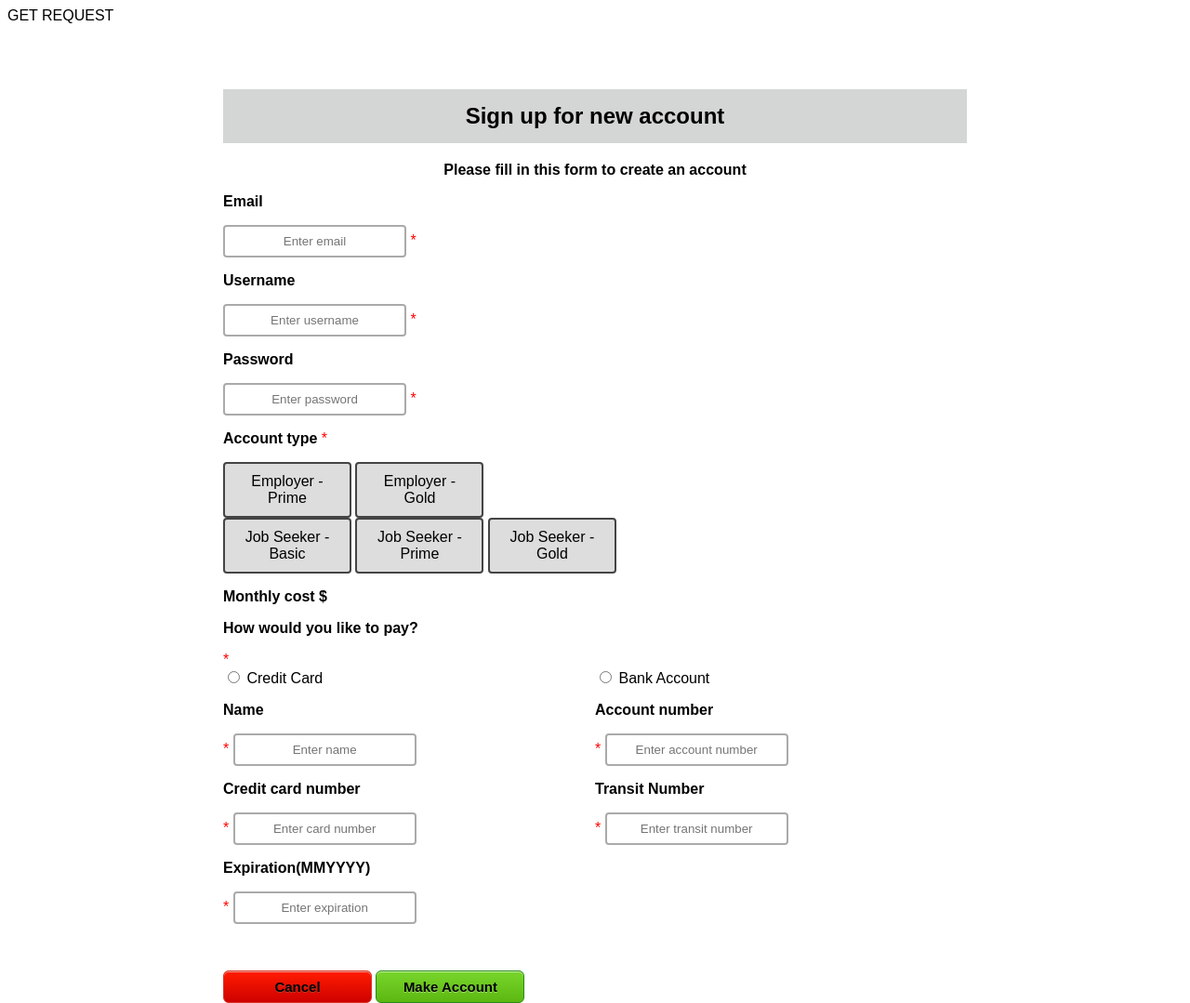
After one commit to OM234/COMP-5531-Main-Project, a PHP site: page /signup.php in a window 1280 px wide. The commit adds this page. Shown: the whole page at 93% size. Run offline with PHP 8.4, Linux system fonts and the light colour scheme.

Commit message:
add php code for input data validation in sign up page.

```diff
--- a/GUI/css/signup.css
+++ b/GUI/css/signup.css
@@ -88,10 +88,10 @@ input[type="password"] {
     background-color: #5cb811;
 }
 
-.make:active {
-    position: relative;
-    top: 770px;
-}
+/*.make:active {*/
+/*    position: relative;*/
+/*    top: 770px;*/
+/*}*/
 
 .cancel {
     width: 160px;
@@ -117,10 +117,10 @@ input[type="password"] {
     background-color: #ce0100;
 }
 
-.cancel:active {
-    position: relative;
-    top: 1px;
-}
+/*.cancel:active {*/
+/*    position: relative;*/
+/*    top: 1px;*/
+/*}*/
 
 .column {
     float: left;
@@ -134,3 +134,35 @@ input[type="password"] {
     clear: both;
     margin-bottom: 50px;
 }
+
+.error {
+    color: #FF0000;
+}
+
+/*input[type=submit] {*/
+/*    width: 160px;*/
+/*    height: 35px;*/
+/*    box-shadow: inset 0px 1px 0px 0px #caefab;*/
+/*    background: linear-gradient(to bottom, #77d42a 5%, #5cb811 100%);*/
+/*    background-color: #77d42a;*/
+/*    border-radius: 6px;*/
+/*    border: 1px solid #268a16;*/
+/*    cursor: pointer;*/
+/*    color: #000000;*/
+/*    font-size: 15px;*/
+/*    font-weight: bold;*/
+/*    padding: 6px 24px;*/
+/*    text-decoration: none;*/
+/*    text-shadow: 0px 1px 0px #aade7c;*/
+/*    bottom: 180px;*/
+/*}*/
+
+/*input[type=submit]:hover {*/
+/*    background: linear-gradient(to bottom, #5cb811 5%, #77d42a 100%);*/
+/*    background-color: #5cb811;*/
+/*}*/
+
+/*input[type=submit]:active {*/
+/*    position: relative;*/
+/*    top: 770px;*/
+/*}*/
--- a/GUI/js/scripts.js
+++ b/GUI/js/scripts.js
@@ -47,7 +47,7 @@ function login() {
 
 function changePrice() {
 
-    var categories = document.getElementsByName('radioSelect');
+    var categories = document.getElementsByName('accountType');
     var category;
 
     for (i = 0; i < categories.length; i++) {
--- /dev/null
+++ b/GUI/signup.php
@@ -0,0 +1,216 @@
+<!DOCTYPE html>
+<html lang="en">
+<head>
+    <meta charset="utf-8">
+    <meta http-equiv="X-UA-Compatible" content="IE=edge">
+    <meta name="description" content="">
+    <meta name="author" content="">
+    <title>Sigh Up</title>
+    <link href="css/signup.css" rel="stylesheet">
+    <script src="js/scripts.js"></script>
+</head>
+<body>
+
+<?php
+// define variables and set to empty values
+$usernameErr = $emailErr = $passwordErr = $accountTypeErr = "";
+$paymentErr = $ccNameErr = $ccNumberErr = $ccExpirationErr = "";
+$baNumberErr = $transitNumberErr = "";
+
+$username = $email = $password = $accountType = "";
+$payment = $ccName = $ccNumber = $ccExpiration = "";
+$baNumber = $transitNumber = "";
+
+// validation
+if ($_SERVER["REQUEST_METHOD"] == "POST") {
+    echo "POST REQUEST";
+    // validate email
+    if (empty($_POST["email"])) {
+        $emailErr = "Email is required";
+    } else {
+        $email = test_input($_POST["email"]);
+        // check if email is valid
+        if (!filter_var($email, FILTER_VALIDATE_EMAIL)) {
+            $emailErr = "Invalid email format";
+        }
+    }
+
+    // validate username
+    if (empty($_POST["username"])) {
+        $usernameErr= "Username is required";
+    } else {
+        $username = test_input($_POST["username"]);
+        // check if username is valid
+        if (!preg_match("/^[a-zA-Z ]*$/",$username)) {
+            $usernameErr = "Only letters and white space allowed";
+        }
+    }
+
+    // validate password
+    if (empty($_POST["password"])) {
+        $passwordErr = "Password is required";
+    } else {
+        $password = trim($_POST["password"]);
+        echo $_POST["password"];
+        if (strlen($password) < 6) {
+            $passwordErr = "Password should have at least 6 characters without space in the beginning and ending";
+        }
+    }
+
+    // validate account type
+    if (empty($_POST["accountType"])) {
+        $accountTypeErr = "Please choose one account type";
+    } else {
+        echo $_POST["accountType"];
+    }
+
+    // validate payment method
+    if (empty($_POST["paymentRadio"])) {
+        $paymentErr = "Please choose one payment method";
+    } else {
+        $payment = $_POST["paymentRadio"];
+        echo $_POST["paymentRadio"];
+    }
+
+    // validate credit card information
+    if ($payment == "creditCard") {
+        if (empty($_POST["ccName"])) {
+            $ccNameErr = "Credit Card Name should not be empty";
+        } else {
+            $ccName = test_input($_POST["ccName"]);
+            // check if ccname is valid
+            if (!preg_match("/^[a-zA-Z ]*$/",$ccName)) {
+                $ccNameErr = "Only letters and white space allowed";
+            }
+        }
+
+        if (empty($_POST["ccNumber"])) {
+            $ccNumberErr = "Credit Card Number should not be emtpy";
+        } else {
+            $ccNumber = test_input($_POST["ccNumber"]);
+            // check if ccNumber is valid
+            if (!preg_match("/^[0-9]*$/", $ccNumber)) {
+                $ccNumberErr = "Only digits allowed";
+            }
+        }
+
+        if (empty($_POST["ccExpiration"])) {
+            $ccExpirationErr = "Credit Expiration Date should not be empty";
+        } else {
+            $ccExpiration = test_input($_POST["ccExpiration"]);
+            if (!preg_match("/^(0[1-9]|1[0-2])20([2-9][0-9])$/", $ccExpiration)) {
+                $ccExpirationErr = "Expiration Date must be formatted as MMYYYY";
+            }
+        }
+    }
+    else if ($payment == "bankAccount") {  // validate bank account information
+        if (empty($_POST["baNumber"])) {
+            $baNumberErr = "Bank Account Number should not be empty";
+        } else {
+            $baNumber = test_input($_POST["baNumber"]);
+        }
+
+        if (empty($_POST["transitNumber"])) {
+            $transitNumberErr = "Transit Number should not be empty";
+        } else {
+            $transitNumber = test_input($_POST["transitNumber"]);
+        }
+    }
+}
+
+
+if ($_SERVER["REQUEST_METHOD"] == "GET") {
+    echo "GET REQUEST";
+}
+
+
+function test_input($data) {
+    $data = trim($data);  // Strip whitespace (or other characters) from the beginning and end of a string
+    $data = stripslashes($data);
+    $data = htmlspecialchars($data);
+    return $data;
+}
+
+?>
+
+
+<div class="form">
+    <h2 class="topBanner">Sign up for new account</h2>
+    <p class="fillIn"><b>Please fill in this form to create an account</b></p>
+    <form method="post" action="<?php echo htmlspecialchars($_SERVER["PHP_SELF"]);?>">
+        <label for="email"><p><b>Email</b></p></label>
+        <input type="text" placeholder="Enter email" id="email" name="email" value="<?php echo $email;?>">
+        <span class="error">* <?php echo $emailErr;?></span>
+
+        <label for="username"><p><b>Username</b></p></label>
+        <input type="text" placeholder="Enter username" id="username" name="username" value="<?php echo $username;?>">
+        <span class="error">* <?php echo $usernameErr;?></span>
+
+        <label for="password"><p><b>Password</b></p></label>
+        <input type="password" placeholder="Enter password" id="password" name="password" value="<?php echo $password;?>">
+        <span class="error">* <?php echo $passwordErr;?></span>
+
+        <br/>
+        <p style="display: inline-block"><b>Account type</b></p>
+        <span class="error">* <?php echo $accountTypeErr;?></span>
+        <div onclick="changePrice()" class="account-toolbar">
+            <input type="radio" id="employerPrime" name="accountType" value="employerPrime">
+            <label for="employerPrime">Employer - Prime</label>
+            <input type="radio" id="employerGold" name="accountType" value="employerGold">
+            <label for="employerGold">Employer - Gold</label>
+            <br>
+            <input type="radio" id="seekerBasic" name="accountType" value="seekerBasic">
+            <label for="seekerBasic">Job Seeker - Basic</label>
+            <input type="radio" id="seekerPrime" name="accountType" value="seekerPrime">
+            <label for="seekerPrime">Job Seeker - Prime</label>
+            <input type="radio" id="seekerGold" name="accountType" value="seekerGold">
+            <label for="seekerGold">Job Seeker - Gold</label>
+        </div>
+        <p id="cost"><b>Monthly cost $ </b></p>
+
+        <p><b>How would you like to pay?</b></p>
+        <span class="error">* <?php echo $paymentErr;?></span>
+        <div class="row">
+            <!-- Credit Card column-->
+            <div class="column">
+                <input type="radio" id="creditRadio" name="paymentRadio" value="creditCard"
+                    <?php if (isset($payment) && $payment=="creditCard") echo "checked";?>>
+                <label for="creditRadio">Credit Card</label>
+
+                <label for="ccName"><p><b>Name</b></p></label>
+                <span class="error">* <?php echo $ccNameErr;?></span>
+                <input type="text" placeholder="Enter name" id="ccName" name="ccName" value="<?php echo $ccName;?>">
+
+                <label for="ccNumber"><p><b>Credit card number</b></p></label>
+                <span class="error">* <?php echo $ccNumberErr;?></span>
+                <input type="text" placeholder="Enter card number" id="ccNumber" name="ccNumber" value="<?php echo $ccNumber;?>">
+
+                <label for="ccExpiration"><p><b>Expiration(MMYYYY)</b></p></label>
+                <span class="error">* <?php echo $ccExpirationErr;?></span>
+                <input type="text" placeholder="Enter expiration" id="ccExpiration" name="ccExpiration" value="<?php echo $ccExpiration;?>">
+            </div>
+
+            <!-- Bank Account Column -->
+            <div class="column">
+                <input type="radio" id="bankAccount" name="paymentRadio" value="bankAccount"
+                    <?php if (isset($payment) && $payment=="bankAccount") echo "checked";?>>
+                <label for="bankAccount">Bank Account</label>
+
+                <label for="baNumber"><p><b>Account number</b></p></label>
+                <span class="error">* <?php echo $baNumberErr;?></span>
+                <input type="text" placeholder="Enter account number" id="baNumber" name="baNumber" value="<?php echo $baNumber;?>">
+
+                <label for="transitNumber"><p><b>Transit Number</b></p></label>
+                <span class="error">* <?php echo $transitNumberErr;?></span>
+                <input type="text" placeholder="Enter transit number" id="transitNumber" name="transitNumber" value="<?php echo $transitNumber ?>">
+            </div>
+        </div>
+
+<!--        cancel the input values, and reload page with get request-->
+        <input type="button" onclick="location.href=location.href" value="Cancel" class="cancel">
+<!--        submit input values, reload page with post request-->
+        <input type="submit" value="Make Account" class="make">
+    </form>
+
+</div>
+</body>
```
Also changed, not shown: GUI/signUp.html (+5 -5 lines).
